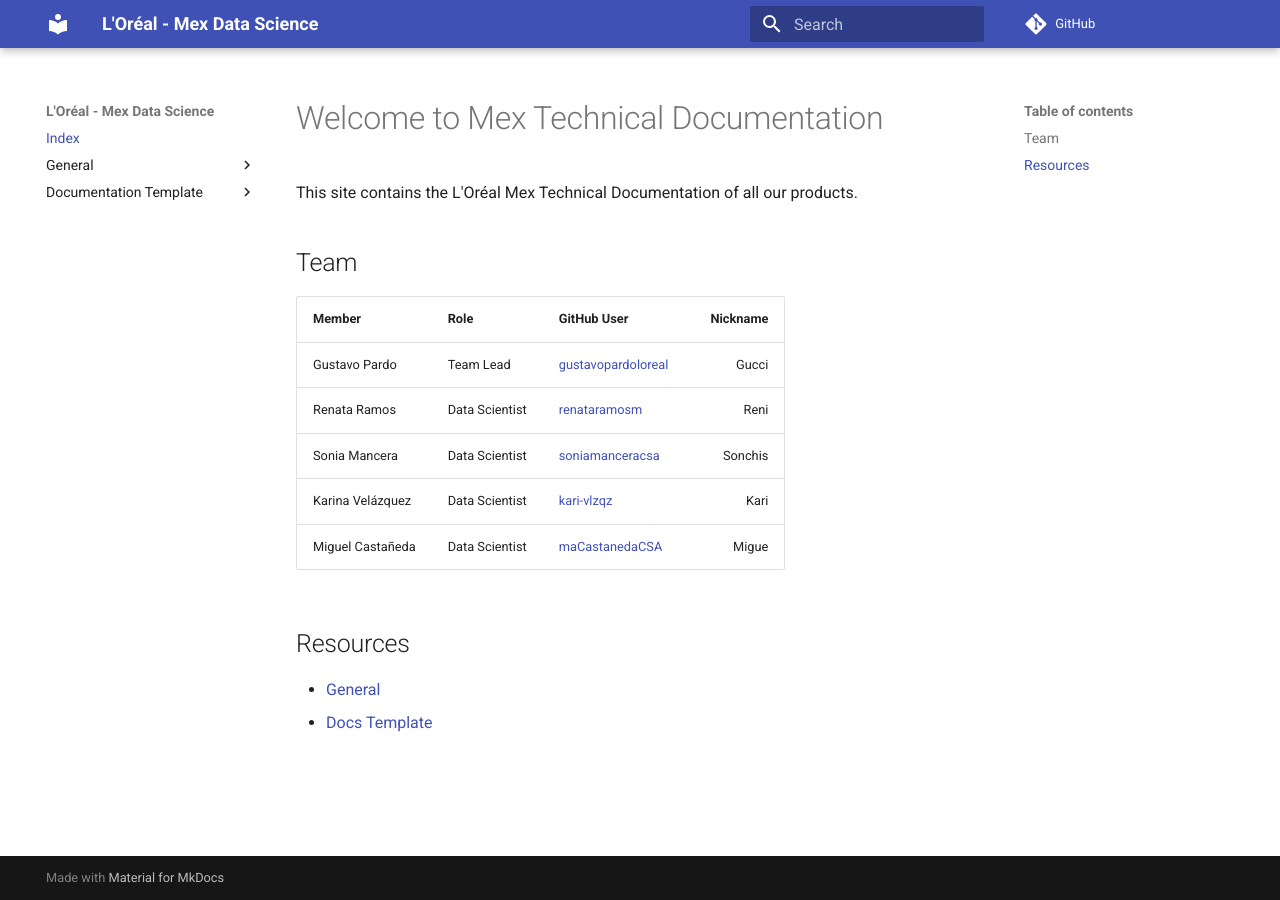
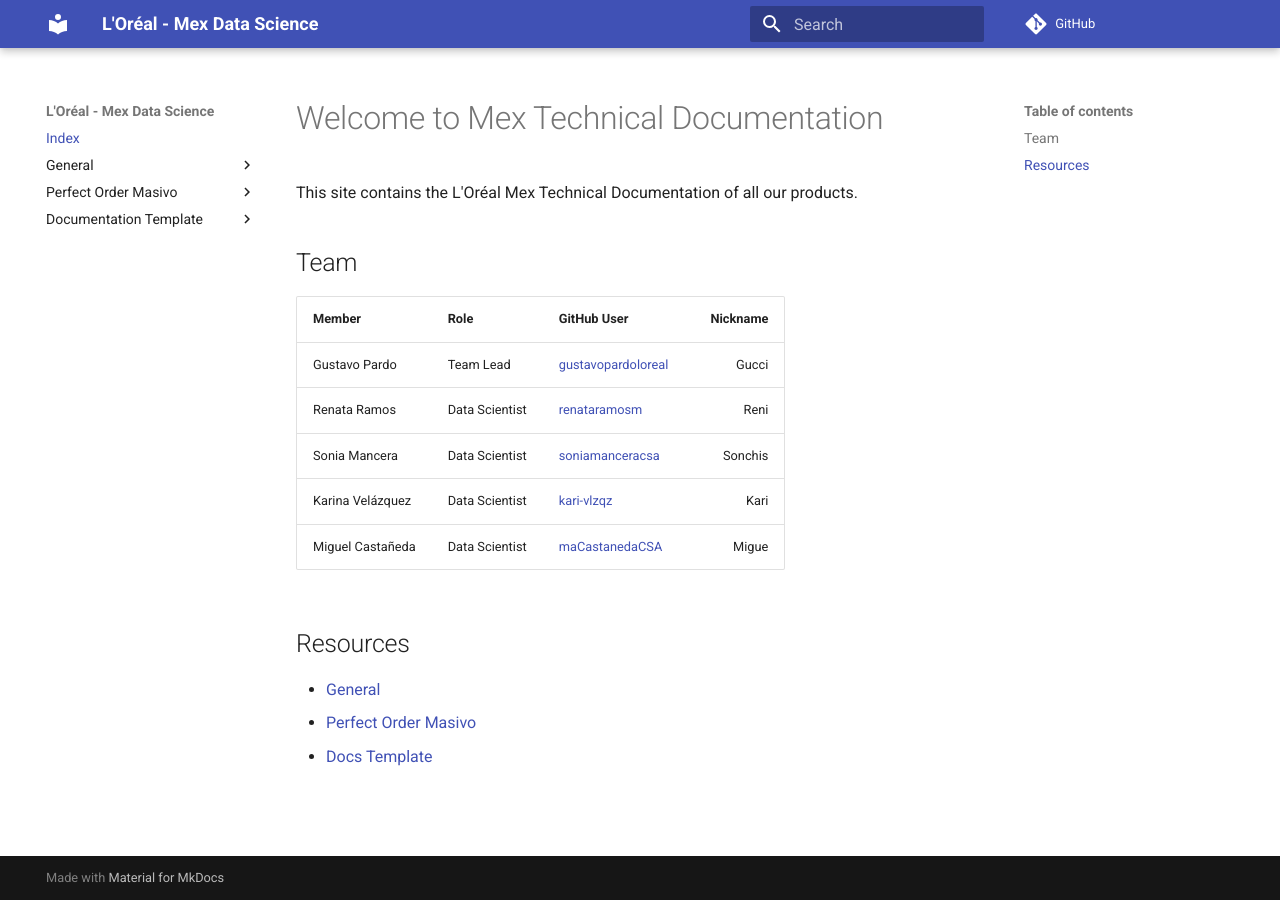
Before and after one commit to mex-data-science/mex-technical-documentation, an MkDocs documentation site: the page built from docs/index.md, in a window 1280 px wide. Built offline with MkDocs 1.6.1 and Material for MkDocs 9.7.7, drawn with Linux system fonts in a browser that asks for light colours; comment, search, counter and statistics services are not loaded.

Commit message:
Initialize Perfect Order Masivo section

```diff
--- a/docs/index.md
+++ b/docs/index.md
@@ -14,4 +14,5 @@
 
 ## Resources
 - [General](general/coding-standards.md)
+- [Perfect Order Masivo](po-masivo/intro.md)
 - [Docs Template](docs-template/intro.md)
--- a/mkdocs.yml
+++ b/mkdocs.yml
@@ -4,6 +4,8 @@
   - General:
     - Coding Standards: general/coding-standards.md
     - Tools: general/tools.md
+  - Perfect Order Masivo:
+    - Introduction: po-masivo/intro.md
   - Documentation Template:
     - Introduction: docs-template/intro.md
     - Architecture: docs-template/architecture.md
```
Also changed, not shown: docs/po-masivo/intro.md (added, +1 -0 lines).
